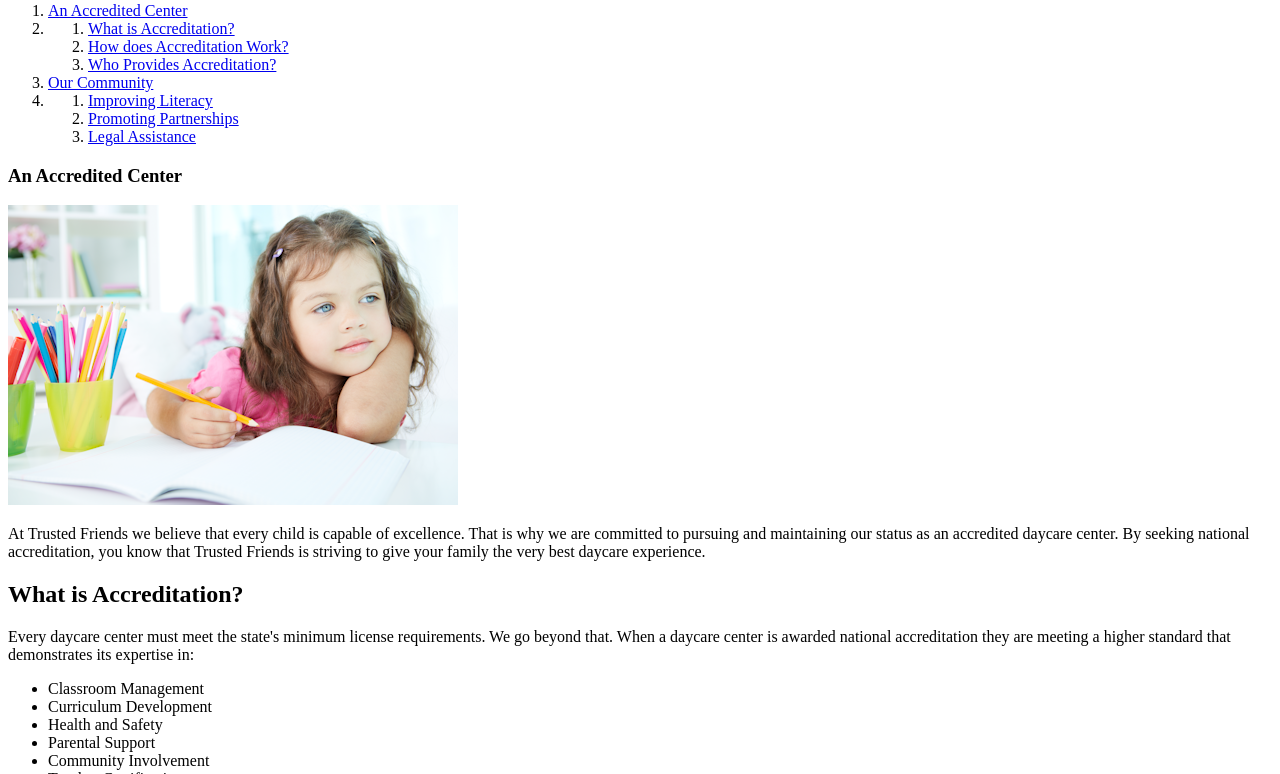
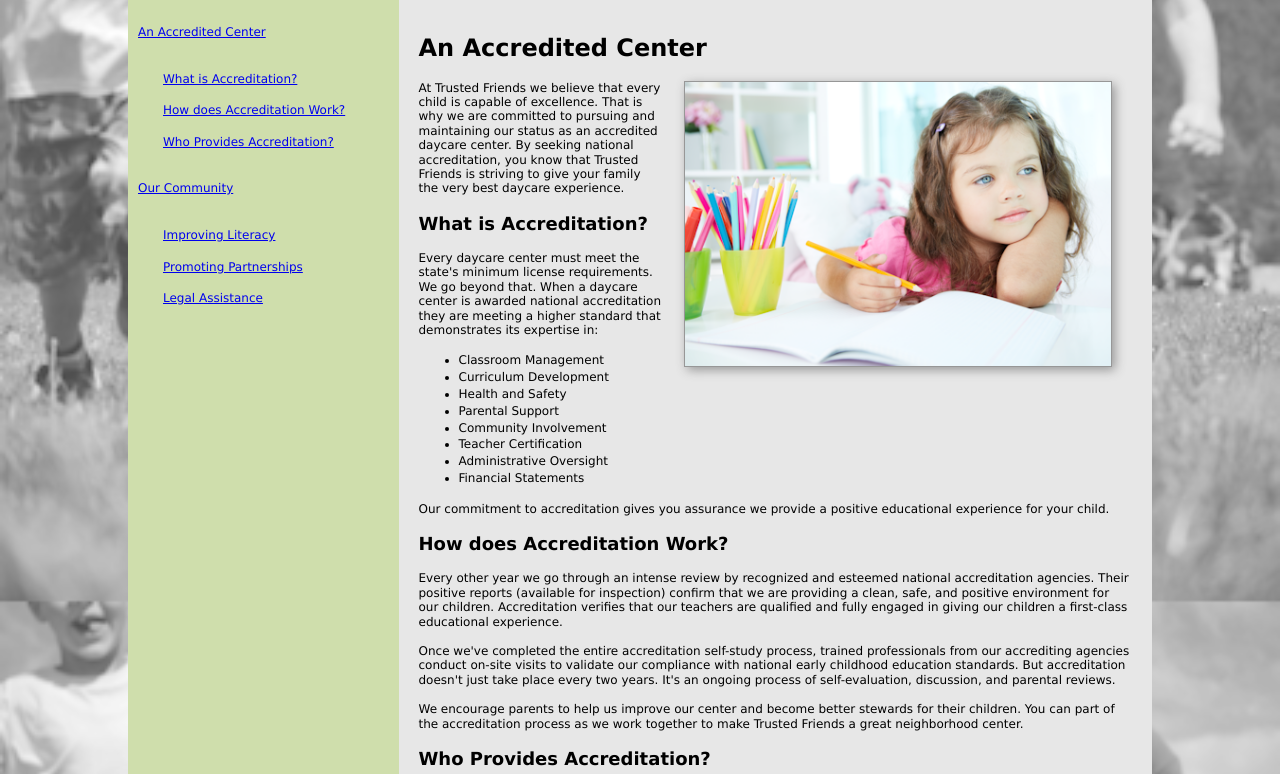
Before and after one commit to Codingmaestre2015/S1_Exercise_05_05, a plain HTML site: page tf_articles.html in a window 1280 px wide. Shown: the part 252-1026 px from the top of the page. Drawn offline with Linux system fonts and the light colour scheme.

Commit message:
Final Code Commit
Last little bit of code

```diff
--- a/tf_articles.html
+++ b/tf_articles.html
@@ -12,6 +12,9 @@
    <title>Trusted Friends: Articles of Interest</title>
    <meta charset="utf-8" />
    <meta name="viewport" content="width=device-width, initial-scale=1" />
+   <link rel="stylesheet" href="tf_reset.css" media="all" >
+   <link rel="stylesheet" href="tf_styles3.css" media="screen">
+   <link rel="stylesheet" href="tf_print.css" media="print">
 </head>
 
 <body>
--- a/tf_print.css
+++ b/tf_print.css
@@ -13,11 +13,16 @@
 
 
 /* Hidden Objects */
-
+nav.horizontal, aside, footer {
+        display: none;
+}
 
 
 /* Page Box Styles */
-
+@page {
+        size: 8.5in 11in;
+        margin: 0.5in;
+}
 
 
 /* Header Styles */
@@ -33,22 +38,63 @@ body > header > img {
 
 
 /* Typography Styles */
+h1 {
+        font-size: 28pt;
+        line-height: 30pt;
+        margin: 0.3in 0in 0.2in;
+}
 
+h2 {
+        font-size: 20pt;
+        margin: 0.1in 0in 0.1in 0.3in;
+}
+
+p {
+        font-size: 12pt;
+        margin: 0.1in 0in 0.1in 0.3in;
+}
 
 
 /* List Styles */
-
+ul {
+        list-style-type: disc;
+        margin-left: 0.5in;
+}
 
 
 /* Image Styles */
-
+article img {
+        border: 2px solid rgb(191, 191, 191);
+        display: block;
+        margin: 0.25in auto;
+        width: 65%;
+}
 
 
 
 /* Hypertext Styles */
+a {
+        color: black;
+        text-decoration: none;
+}
 
-
-
+a::after {
+        content: " (" attr(href) ") ";
+        font-weight: bold;
+        word-wrap: break-word;
+}
 
 
 /* Page Break Styles */
+article:nth-of-type(n+2) {
+        page-break-before: always;
+}
+
+img, ol, ul {
+        page-break-inside: avoid;
+}
+
+p {
+        orphans: 3;
+        widows: 3;
+}
```
